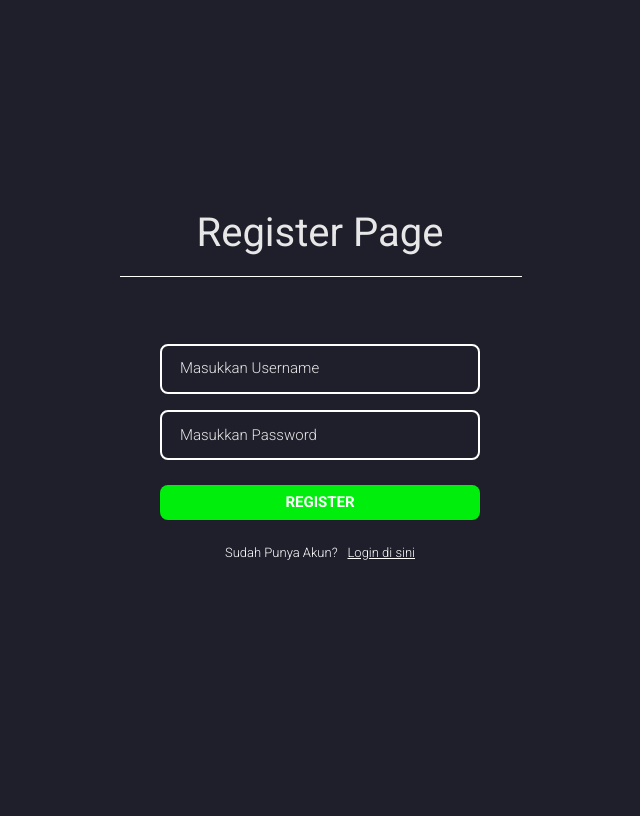
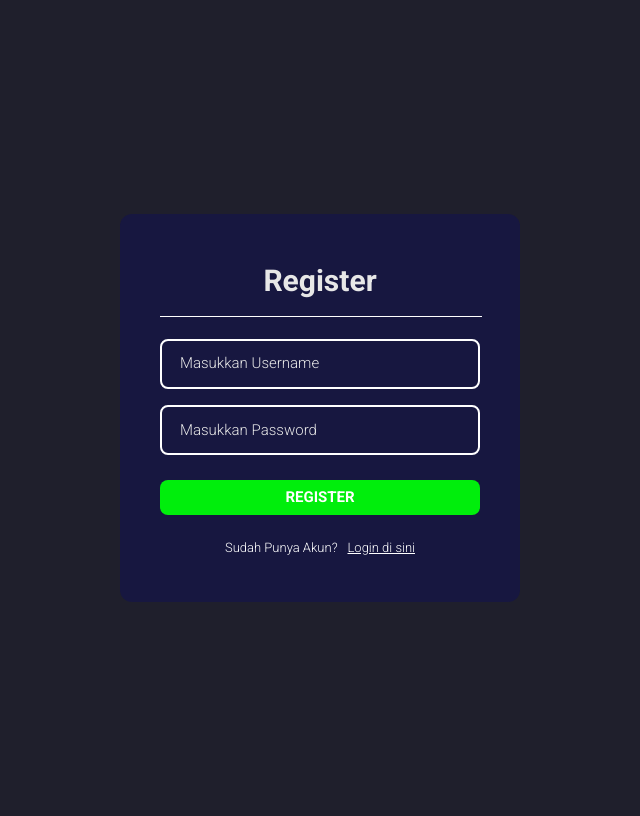
Before and after one commit to YudaSaputraa/web_CRUD-Session, a PHP site: page /pages/register.php in a window 1280 px wide. Shown: the whole page, without its empty margins (320-960 px from the left). Run offline with PHP 8.4, Linux system fonts and the light colour scheme; some libraries are stand-ins or nearby versions.

Commit message:
edit dikit

```diff
--- a/pages/register.php
+++ b/pages/register.php
@@ -6,23 +6,34 @@
     <meta http-equiv="X-UA-Compatible" content="IE=edge">
     <meta name="viewport" content="width=device-width, initial-scale=1.0">
     <link rel="stylesheet" href="../style.css">
+    <script src="https://code.iconify.design/iconify-icon/1.0.0/iconify-icon.min.js"></script>
     <title>Register Page</title>
 </head>
 <style>
     .main {
         font-weight: bold;
     }
+
+    .login {
+        background-color: rgba(23, 23, 66, 0.932);
+        width: 400px;
+        text-align: center;
+        padding: 40px;
+        box-sizing: border-box;
+        border-radius: 12px;
+    }
 </style>
 
 <body>
     <div class="main-login">
         <form method="POST" action="../operation/register_process.php">
-            <center>
-                <a>Register Page
-                    <hr size="1px" width="100%" color="white" />
-                </a>
-            </center>
             <div class="login">
+                <center>
+                    <iconify-icon class="icons" icon="carbon:user-profile" height="28"></iconify-icon>
+                    <a style="font-size: 30px; font-weight: bold; font-family: 'roboto';">Register
+                        <hr size="1px" width="100%" color="white" />
+                    </a>
+                </center>
                 <div class="inputan">
                     <input type="text" name="username-reg" required="">
                     <span>Masukkan Username</span>
--- a/style.css
+++ b/style.css
@@ -22,23 +22,17 @@ body{
     justify-content: center;
     font-size: 40px;
     font-family: 'roboto';
-
     flex-direction: column;
     align-items: center;
     height: 100vh;
+    box-sizing: border-box;
     color :rgb(231, 231, 231);
 }
 p{
     font-size: 20px;
 }
 
-.login{
-    width: 400px;
-    text-align: center;
-    padding: 40px;
-    box-sizing: border-box;
-    border-radius: 15px;
-}
+
 
 .login .inputan{
     font-family: 'roboto';
```
Also changed, not shown: index.php (+16 -2 lines).
